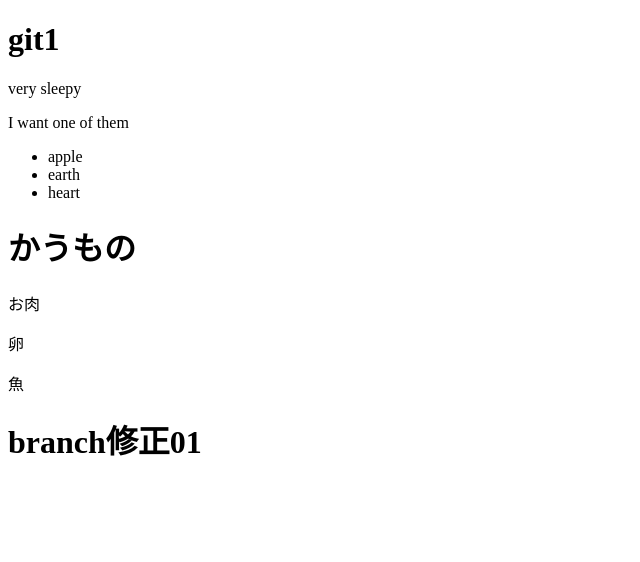
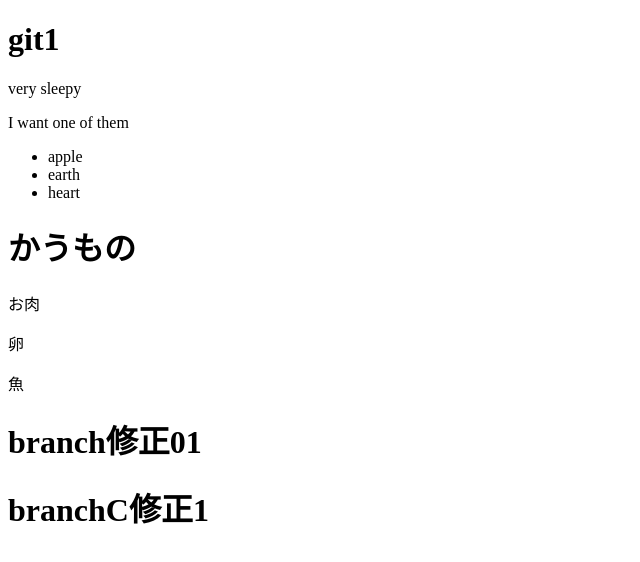
Before and after one commit to zd1A21/git.project01, a plain HTML site: page index.html in a window 1280 px wide. Shown: the whole page, without its empty margins (0-640 px from the left). Drawn offline with Linux system fonts and the light colour scheme.

Commit message:
ブランチC修正01

```diff
--- a/index.html
+++ b/index.html
@@ -20,5 +20,7 @@
                 <dl>魚</dl>
 </dt>
 <h1>branch修正01</h1>
+<h1>branchC修正1</h1>
+
 </body>
 </html>
```
